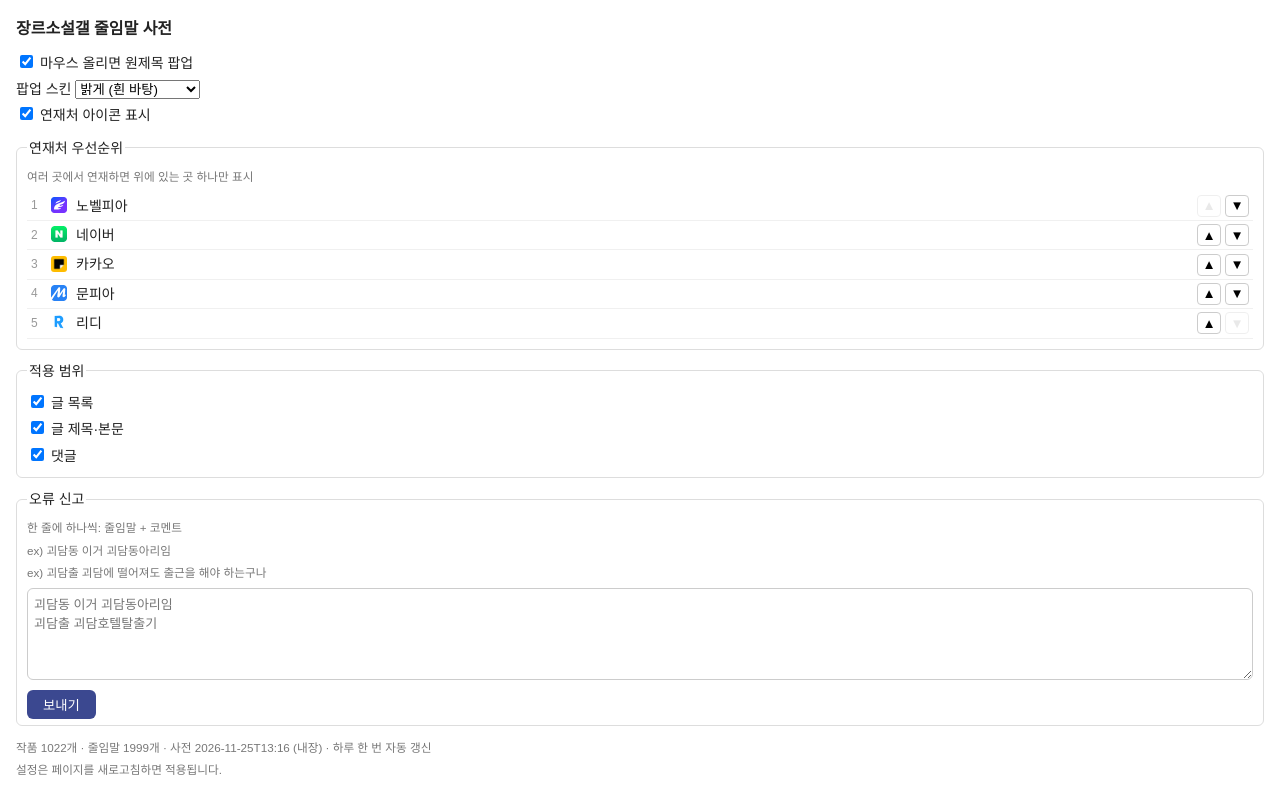
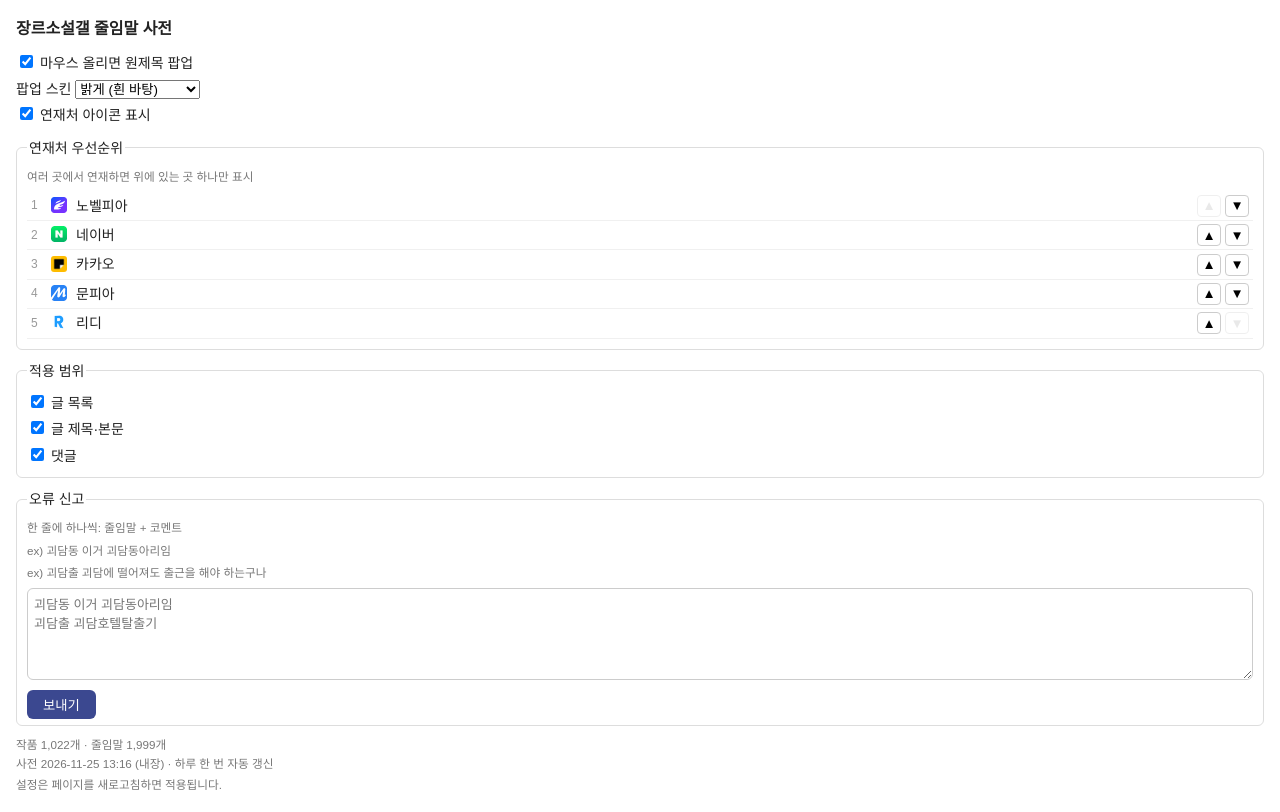
Before and after one commit to Janggal-C/dc-completed-novels, a browser extension: page extension/options.html in a window 1280 px wide. Drawn offline with Linux system fonts and the light colour scheme.

Commit message:
확장 v0.16: 사전 정보 두 줄로 깔끔하게
Co-Authored-By: Claude Opus 5.5 <noreply@anthropic.com>
Claude-Session: https://claude.ai/code/session_01HzEPZphR7cnC13b5KZqvsP

```diff
--- a/extension/options.html
+++ b/extension/options.html
@@ -16,6 +16,7 @@ textarea{width:100%;box-sizing:border-box;font:13px/1.5 "Malgun Gothic",sans-ser
 #rs,#fs{padding:5px 16px;border:0;border-radius:6px;background:#3B4890;color:#fff;cursor:pointer}
 #rs:disabled,#fs:disabled{opacity:.5;cursor:default}
 .rw{margin:6px 0}
+.info small{display:block;white-space:nowrap}
 </style>
 <div id="reportOnly" hidden>
   <h1>오류 신고</h1>
@@ -42,7 +43,7 @@ textarea{width:100%;box-sizing:border-box;font:13px/1.5 "Malgun Gothic",sans-ser
 <textarea id="fr" rows="4" placeholder="괴담동 이거 괴담동아리임&#10;괴담출 괴담호텔탈출기"></textarea>
 <button id="fs">보내기</button> <small id="fm"></small>
 </fieldset>
-<div><small id="info"></small></div>
+<div id="info" class="info"><small id="info1"></small><small id="info2"></small></div>
 <div><small>설정은 페이지를 새로고침하면 적용됩니다.</small></div>
 </div>
 <script src="platform.js"></script>
--- a/extension/options.js
+++ b/extension/options.js
@@ -4,9 +4,10 @@ const info = async () => {
   const {dict, fetchedAt} = await chrome.storage.local.get(["dict", "fetchedAt"]);
   const bundled = await (await fetch(chrome.runtime.getURL("dict.json"))).json();
   let d = dict && (dict.version || "") >= (bundled.version || "") ? dict : bundled;
-  document.getElementById("info").textContent =
-    `작품 ${Object.keys(d.works).length}개 · 줄임말 ${Object.keys(d.aliases).length}개 · 사전 ${d.version}` +
-    (d === bundled ? " (내장)" : "") + " · 하루 한 번 자동 갱신";
+  document.getElementById("info1").textContent =
+    `작품 ${Object.keys(d.works).length.toLocaleString()}개 · 줄임말 ${Object.keys(d.aliases).length.toLocaleString()}개`;
+  document.getElementById("info2").textContent =
+    `사전 ${(d.version || "").replace("T", " ")}${d === bundled ? " (내장)" : ""} · 하루 한 번 자동 갱신`;
 };
 
 const drawOrder = order => {
```
Also changed, not shown: extension/manifest.json.
